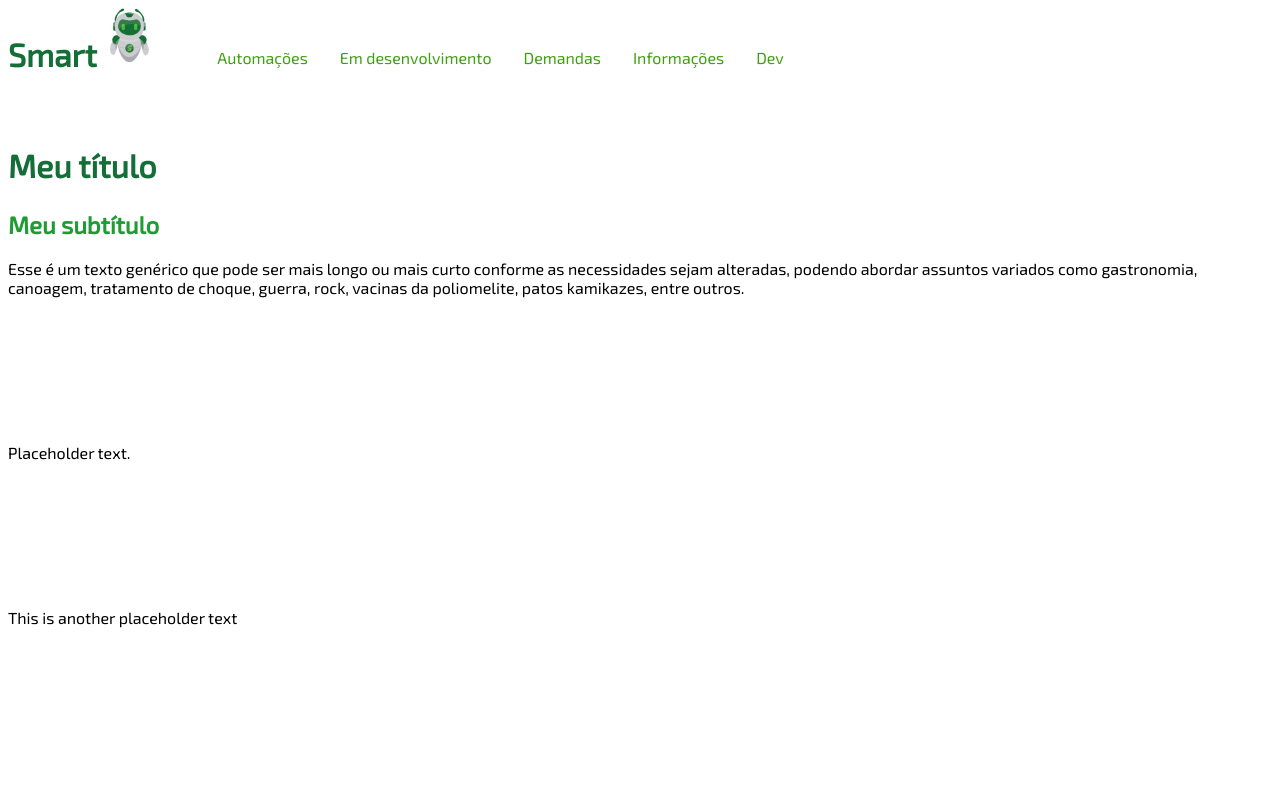
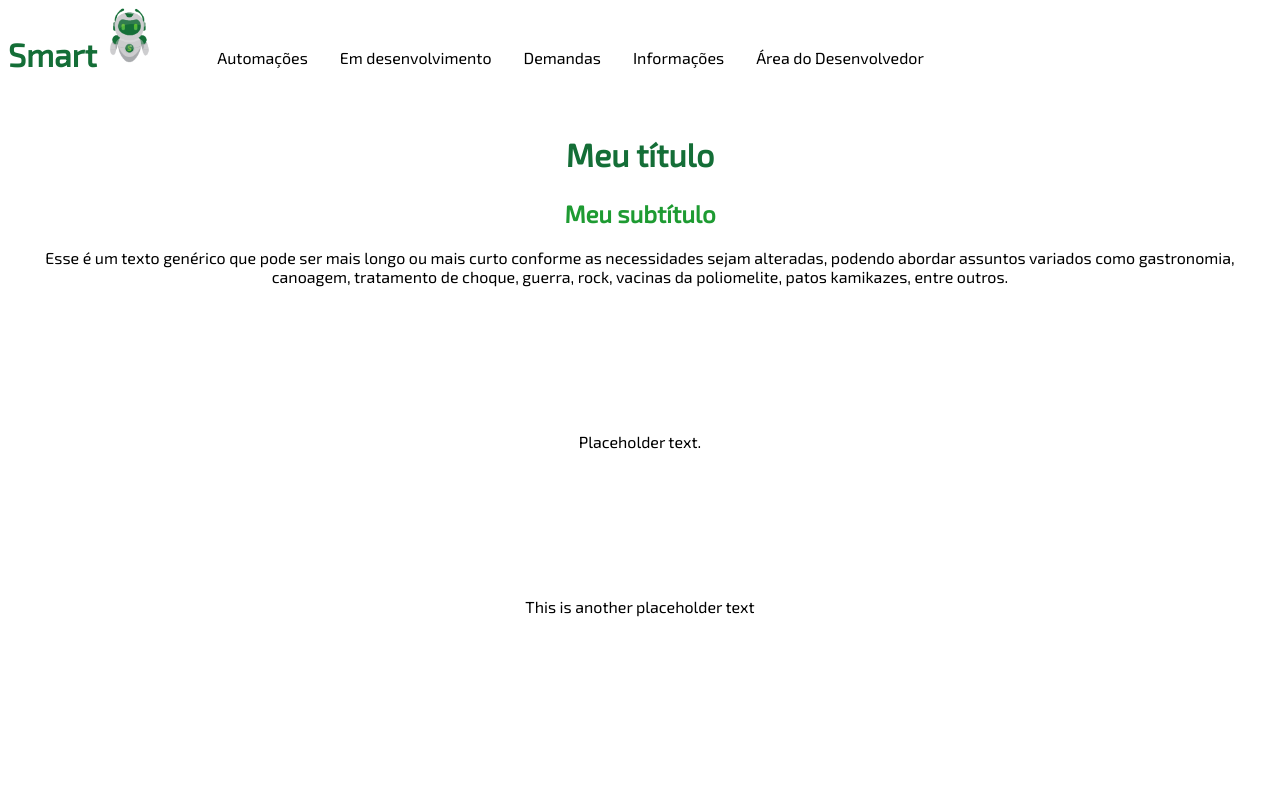
Before and after one commit to JulianoKosloski/websmart, a plain HTML site: page index.html in a window 1280 px wide. Shown: the top 797 px of the page. Drawn offline with Linux system fonts and the light colour scheme.

Commit message:
tested box-shadow and border-bottom

```diff
--- a/index.html
+++ b/index.html
@@ -23,7 +23,7 @@
                     <li><a href="#">Em desenvolvimento</a></li>
                     <li><a href="#">Demandas</a></li>
                     <li><a href="#">Informações</a></li>
-                    <li><a href="#">Dev</a></li>
+                    <li><a href="#">Área do Desenvolvedor</a></li>
                 </ul>
             </nav>
         </header>
--- a/styles/style.css
+++ b/styles/style.css
@@ -20,6 +20,7 @@
     --fw-bold: 700;
 
     --fs-regular: 1rem;
+    --fs-regular-accent: 1.2rem;
     --fs-large: 1.5rem;
     --fs-extralarge: 2rem;
     --fs-small: 0.8rem;
@@ -109,17 +110,21 @@ img {
     margin: 2.5em;
     list-style: none;
     font-size: var(--fs-regular);
-    color: var(--clr-primary-light);
+    font-weight: var(--fw-regular);
 }
 
 .nav-list a {
-    color: var(--clr-primary-light);
+    color: var(--clr-black);
+    border-bottom: 3px solid transparent;
+    /* box-shadow: inset 0 5 15 0 var(--clr-primary-light); */
+    transition: border-bottom .3s ease-in-out;
 }
 
 .nav-list a:hover {
-    color: var(--clr-secondary-neutral);
+    border-bottom: 3px solid var(--clr-primary-light);
+    /* box-shadow: inset 250px 0 0 0 var(--clr-primary-light); */
 }
 
 .main-content {
-    margin-top: 3%;
+    text-align: center;
 }
```
